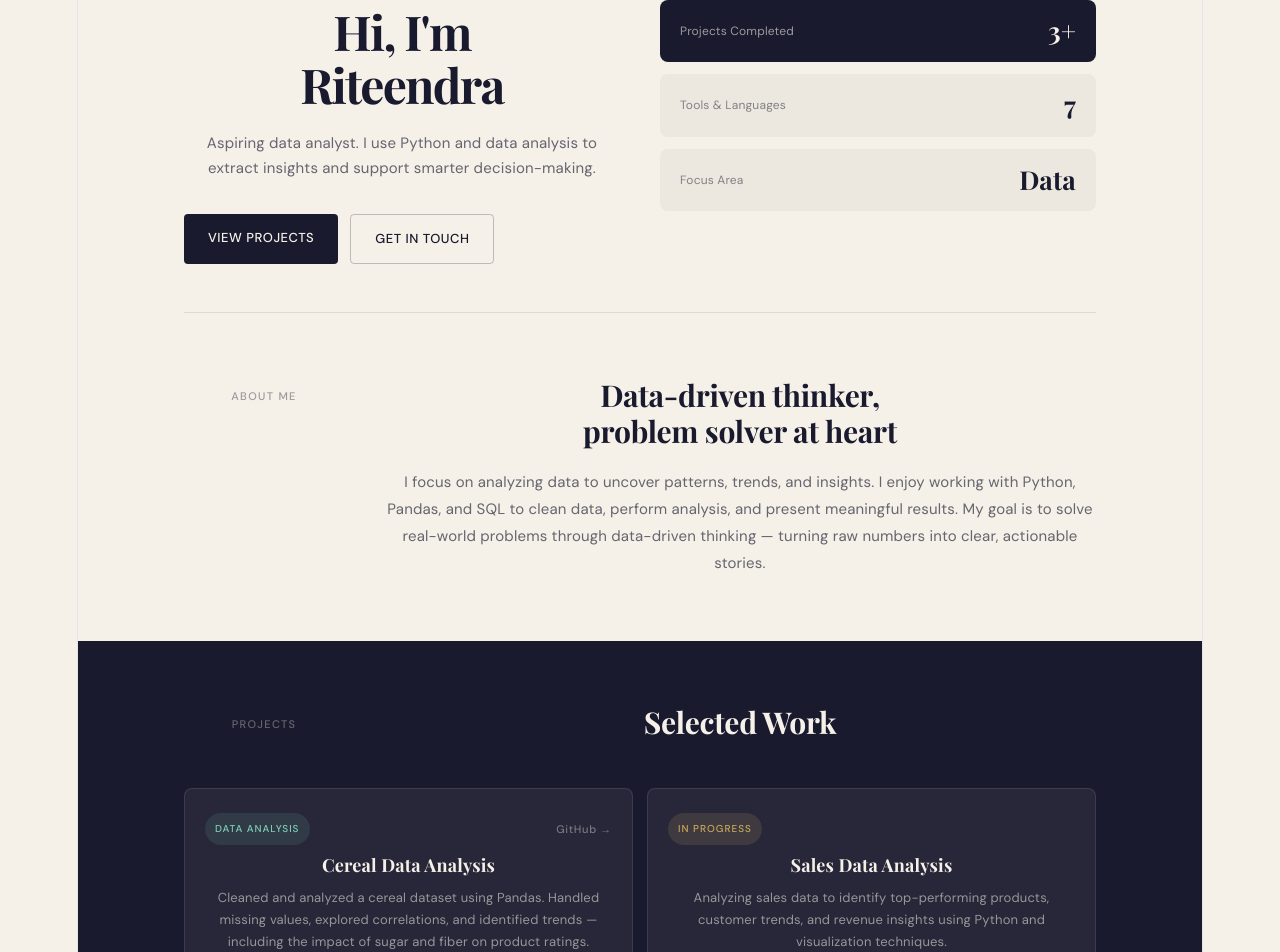
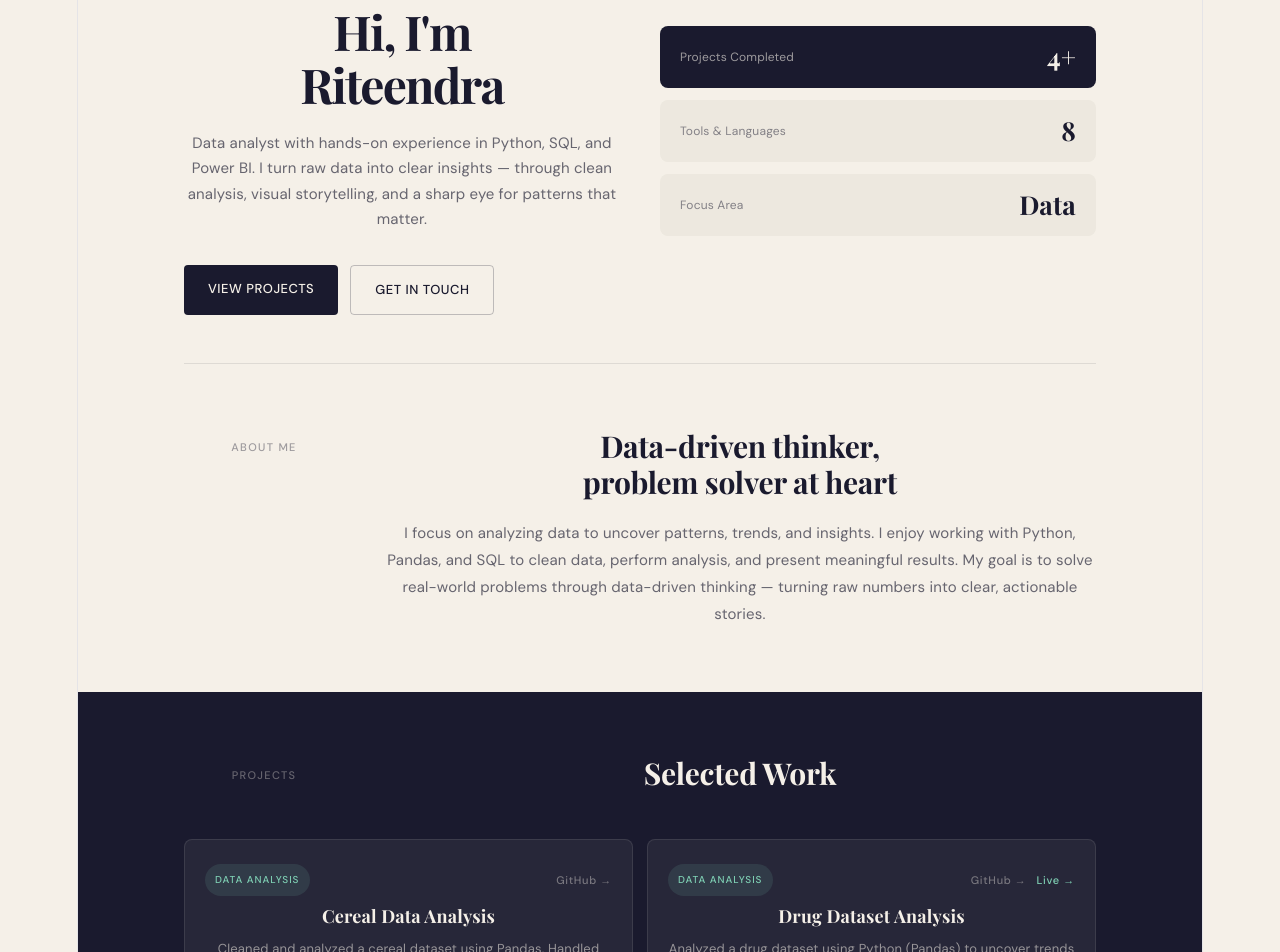
Before and after one commit to rahuldwivedy/portfolio, a React app: page / in a window 1280 px wide. Shown: the part 180-1132 px from the top of the page. Built offline with nearby package versions, Linux system fonts and the light colour scheme; the HTML template or start-up script is replaced by a standard one; a web font is replaced by a local one.

Commit message:
update hero section and add Power BI

```diff
--- a/package.json
+++ b/package.json
@@ -3,11 +3,14 @@
   "private": true,
   "version": "0.0.0",
   "type": "module",
+  "homepage": "https://rahuldwivedy.github.io/portfolio",
   "scripts": {
     "dev": "vite",
     "build": "vite build",
     "lint": "eslint .",
-    "preview": "vite preview"
+    "preview": "vite preview",
+    "predeploy": "npm run build",
+    "deploy": "gh-pages -d dist"
   },
   "dependencies": {
     "react": "^19.2.5",
@@ -21,6 +24,7 @@
     "eslint": "^10.2.1",
     "eslint-plugin-react-hooks": "^7.1.1",
     "eslint-plugin-react-refresh": "^0.5.2",
+    "gh-pages": "^6.3.0",
     "globals": "^17.5.0",
     "vite": "^8.0.10"
   }
--- a/src/App.jsx
+++ b/src/App.jsx
@@ -9,6 +9,7 @@ const skills = {
     { name: "Data Analysis", level: 80 },
     { name: "React", level: 55 },
     { name: "Git", level: 65 },
+    { name: "Power BI", level: 70 },
   ],
   strengths: ["Analytical Thinking", "Problem Solving", "Communication"],
 };
@@ -25,13 +26,13 @@ const projects = [
     tech: ["Python", "Pandas", "EDA"],
   },
   {
-    title: "Sales Data Analysis",
-    status: "upcoming",
-    tag: "In Progress",
+    title: "Drug Dataset Analysis",
+    status: "completed",
+    tag: "Data Analysis",
     description:
-      "Analyzing sales data to identify top-performing products, customer trends, and revenue insights using Python and visualization techniques.",
-    link: "#",
-    liveLink: null,
+      "Analyzed a drug dataset using Python (Pandas) to uncover trends in treatment outcomes. Created an interactive Power BI dashboard and presented insights using a structured presentation.",
+    link: "https://github.com/rahuldwivedy/Drug-Dataset-Analysis",
+    liveLink: "https://github.com/rahuldwivedy/Drug-Dataset-Analysis",
     tech: ["Python", "Visualization", "Pandas"],
   },
   {
@@ -425,14 +426,17 @@ export default function Portfolio() {
       {/* Hero */}
       <section className="hero">
         <div>
-          <p className="hero-tag">Data Analyst · Python · SQL</p>
+          {/* ✏️ CHANGED: added Power BI to the tag line */}
+          <p className="hero-tag">Data Analyst · Python · SQL · Power BI</p>
           <h1 className="hero-title">
             Hi, I'm<br />
             <em style={{ fontStyle: "italic", fontWeight: 400 }}>Riteendra</em>
           </h1>
+          {/* ✏️ CHANGED: more confident, specific description */}
           <p className="hero-desc">
-            Aspiring data analyst. I use Python and data analysis to extract
-            insights and support smarter decision-making.
+            Data analyst with hands-on experience in Python, SQL, and Power BI.
+            I turn raw data into clear insights — through clean analysis,
+            visual storytelling, and a sharp eye for patterns that matter.
           </p>
           <div className="hero-btns">
             <a href="#projects" className="btn-primary">View Projects</a>
@@ -441,8 +445,9 @@ export default function Portfolio() {
         </div>
         <div className="stats">
           {[
-            { label: "Projects Completed", value: "3+", dark: true },
-            { label: "Tools & Languages", value: "7", dark: false },
+            // ✏️ CHANGED: 4+ projects (you have 4 completed), 8 tools (added Power BI)
+            { label: "Projects Completed", value: "4+", dark: true },
+            { label: "Tools & Languages", value: "8", dark: false },
             { label: "Focus Area", value: "Data", dark: false },
           ].map((s, i) => (
             <div key={i} className="stat-card"
```
Also changed, not shown: 1 other file (tests, documents, lock files or other folders).
